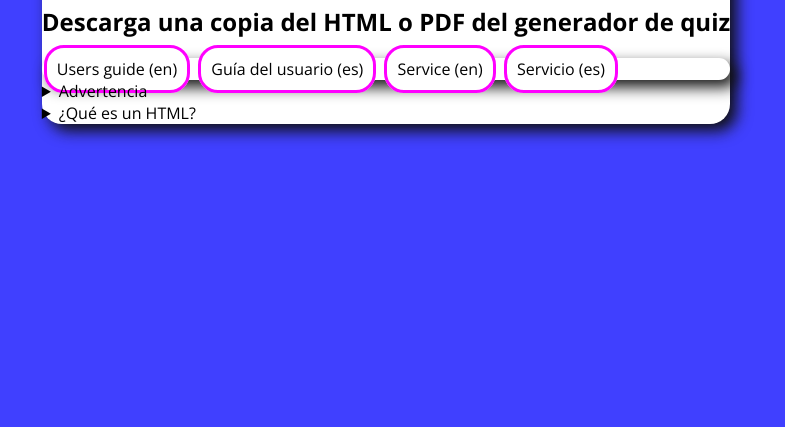
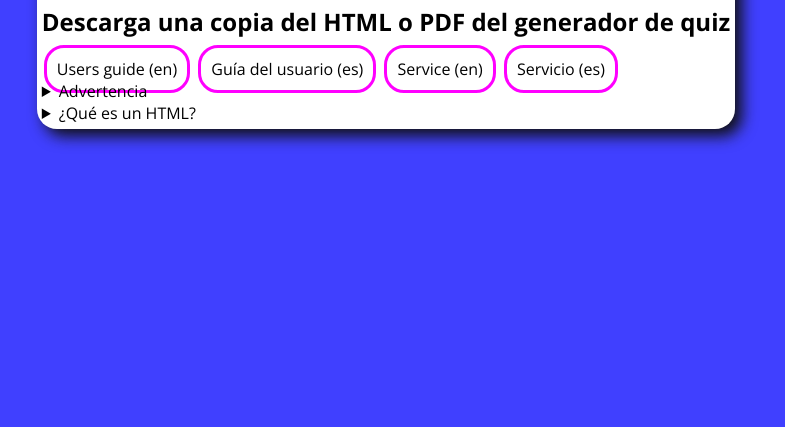
Before and after one commit to DID-y-sus-servicios-digitales/DIDquiz, a plain HTML site: page index.html in a window 1280 px wide. Shown: the part 383-810 px from the top of the page, without its empty margins (254-1039 px from the left). Drawn offline with nearby package versions, Linux system fonts and the light colour scheme.

Commit message:
Enhance styling with padding in main div
Added padding to the main div for better spacing.

```diff
--- a/index.html
+++ b/index.html
@@ -35,6 +35,7 @@
             border-radius: 20px;
             background-color: white;
             box-shadow: 7px 7px 15px #101010;
+            padding: 5px;
         }
     </style>
 <title>Descargar servicio - DIDquiz</title>
@@ -43,12 +44,10 @@
     <div class="card" role="main">
         <h1>DIDquiz</h1>
         <h2>Descarga una copia del HTML o PDF del generador de quiz</h2>
-        <div>
             <a download="Guide.pdf" href="Guía de uso de DID quiz en.pdf">Users guide (en)</a>
             <a download="Guia.pdf" href="Guía de uso de DID en.pdf">Guía del usuario (es)</a>
             <a download="DIDquiz.html" href="DIDquiz_en.html">Service (en)</a>
             <a download="DIDquiz.html" href="DIDquiz_es.html">Servicio (es)</a>
-        </div>
 
         <details>
             <summary>Advertencia</summary>
```
